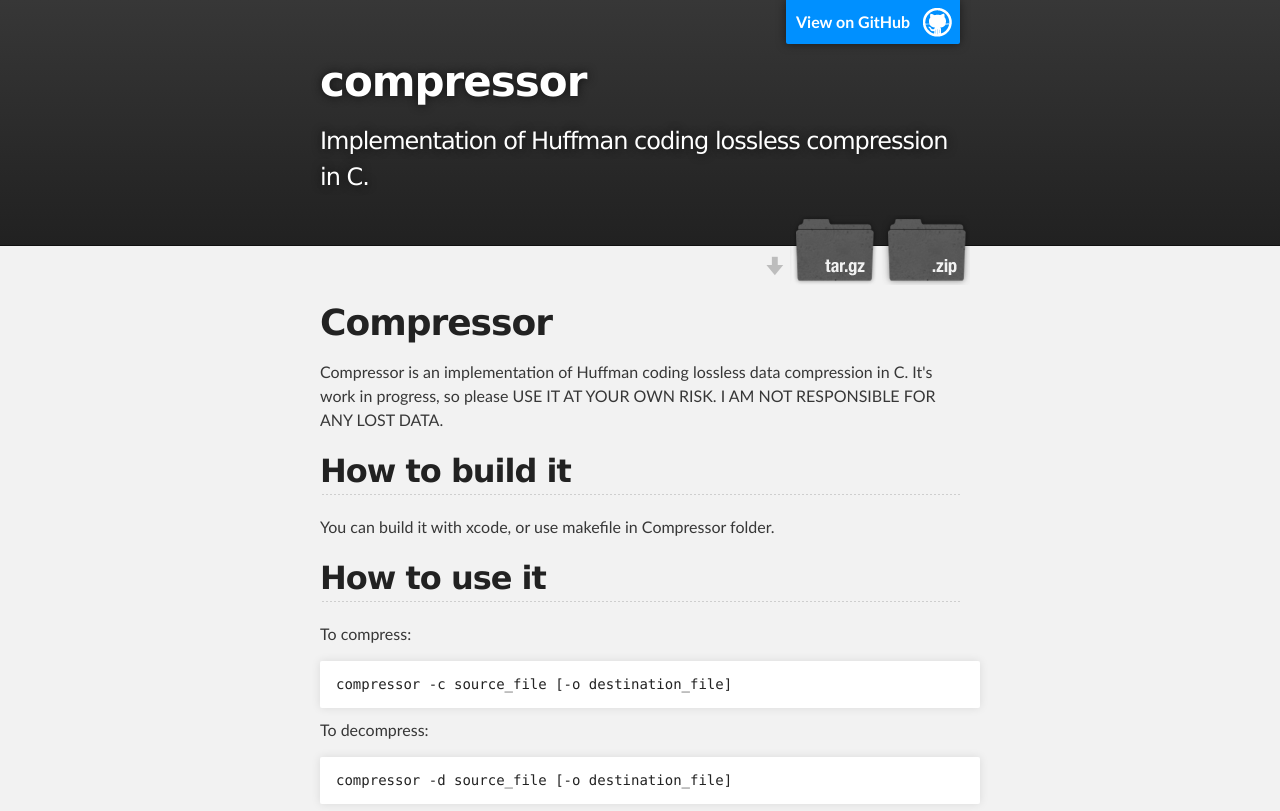
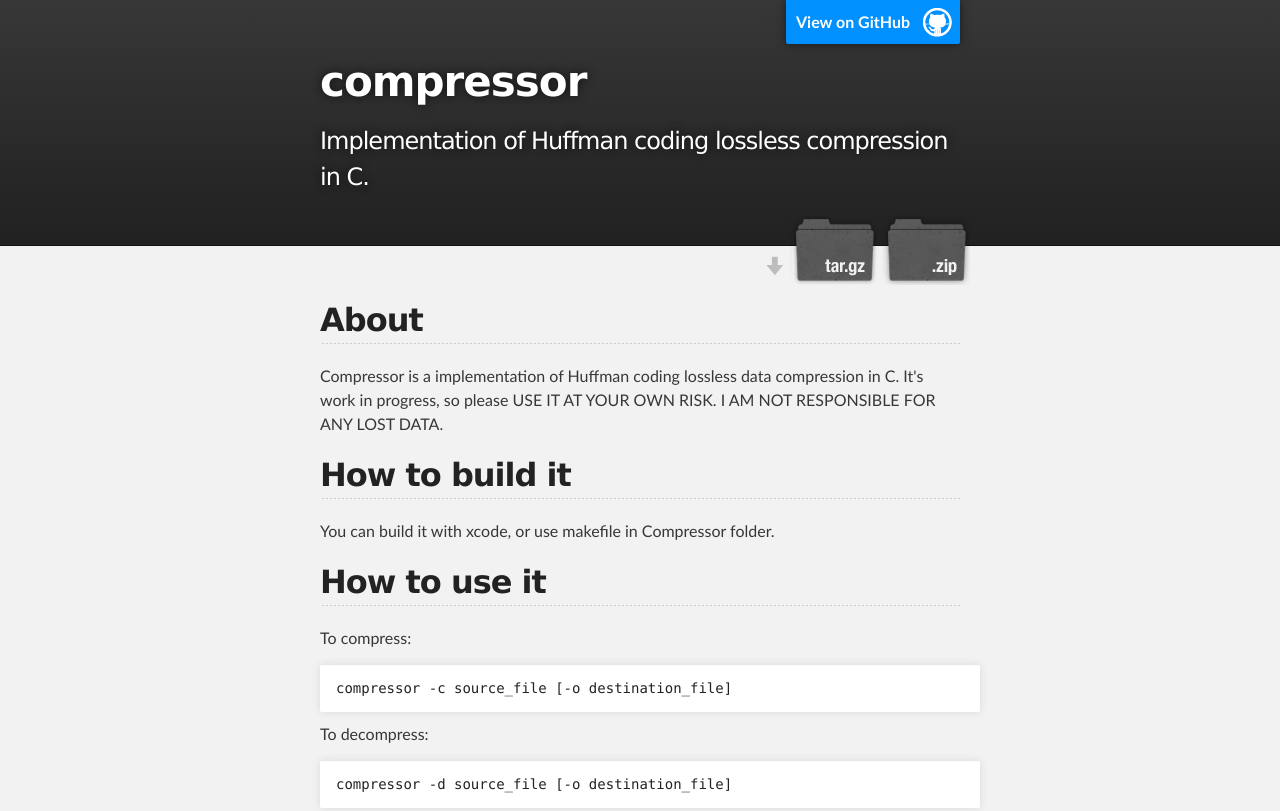
Before and after one commit to kgabis/compressor, a plain HTML site: page index.html in a window 1280 px wide. Shown: the top 811 px of the page. Drawn offline with Linux system fonts and the light colour scheme.

Commit message:
Create gh-pages branch via GitHub

```diff
--- a/index.html
+++ b/index.html
@@ -31,9 +31,9 @@
     <!-- MAIN CONTENT -->
     <div id="main_content_wrap" class="outer">
       <section id="main_content" class="inner">
-        <h1>Compressor</h1>
+        <h2>About</h2>
 
-<p>Compressor is an implementation of Huffman coding lossless data compression in C. It's work in progress, so please USE IT AT YOUR OWN RISK. I AM NOT RESPONSIBLE FOR ANY LOST DATA.</p>
+<p>Compressor is a implementation of Huffman coding lossless data compression in C. It's work in progress, so please USE IT AT YOUR OWN RISK. I AM NOT RESPONSIBLE FOR ANY LOST DATA.</p>
 
 <h2>How to build it</h2>
 
```
Also changed, not shown: params.json (+1 -1 lines).
